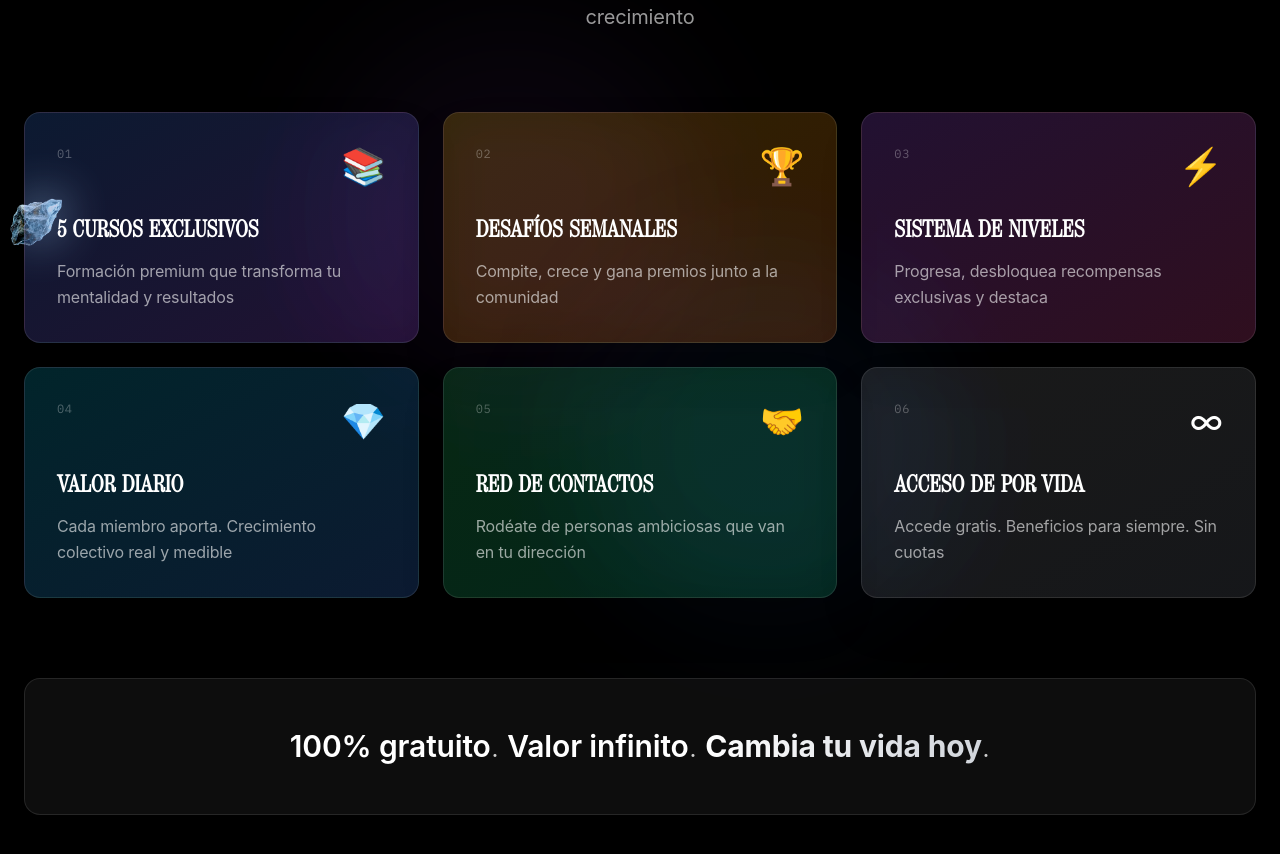
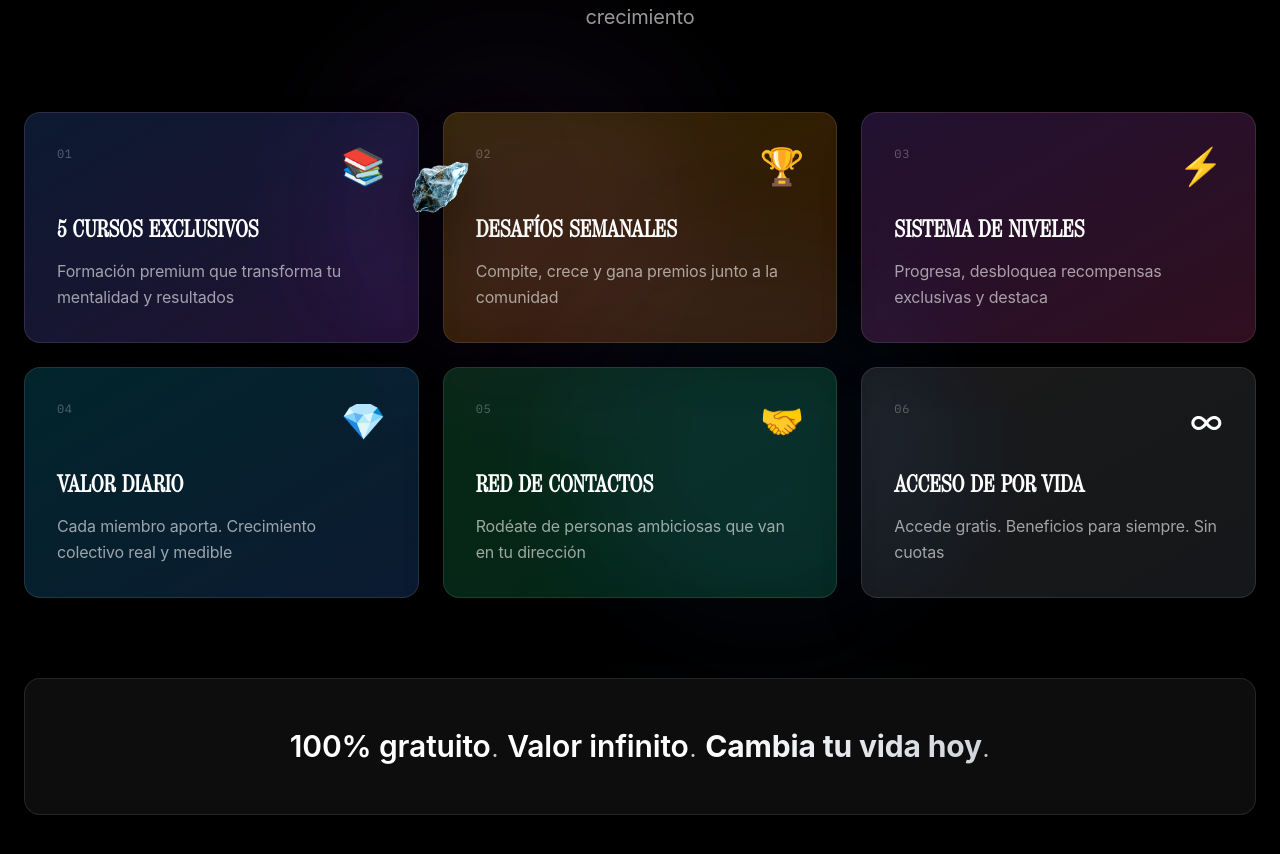
Before and after one commit to mysticcbrand-hub/portalculture, a Next.js app: page / in a window 1280 px wide. Shown: the part 1168-2022 px from the top of the page. Built offline with nearby package versions, Linux system fonts and the light colour scheme.

Commit message:
Place rock at top-right corner of benefit 01 card

```diff
--- a/app/components/CreativeBenefits.tsx
+++ b/app/components/CreativeBenefits.tsx
@@ -108,7 +108,7 @@ export default function CreativeBenefits() {
           </div>
 
           <div
-            className="hidden md:block absolute top-[320px] -left-12 w-[120px] h-[120px] pointer-events-none"
+            className="hidden lg:block absolute top-[280px] left-[calc(33.333%-60px)] w-[130px] h-[130px] pointer-events-none z-20"
             style={{
               transform: `translate(${mousePosition.x * -1}px, ${mousePosition.y * -1}px)`,
               transition: 'transform 0.5s ease-out',
```
